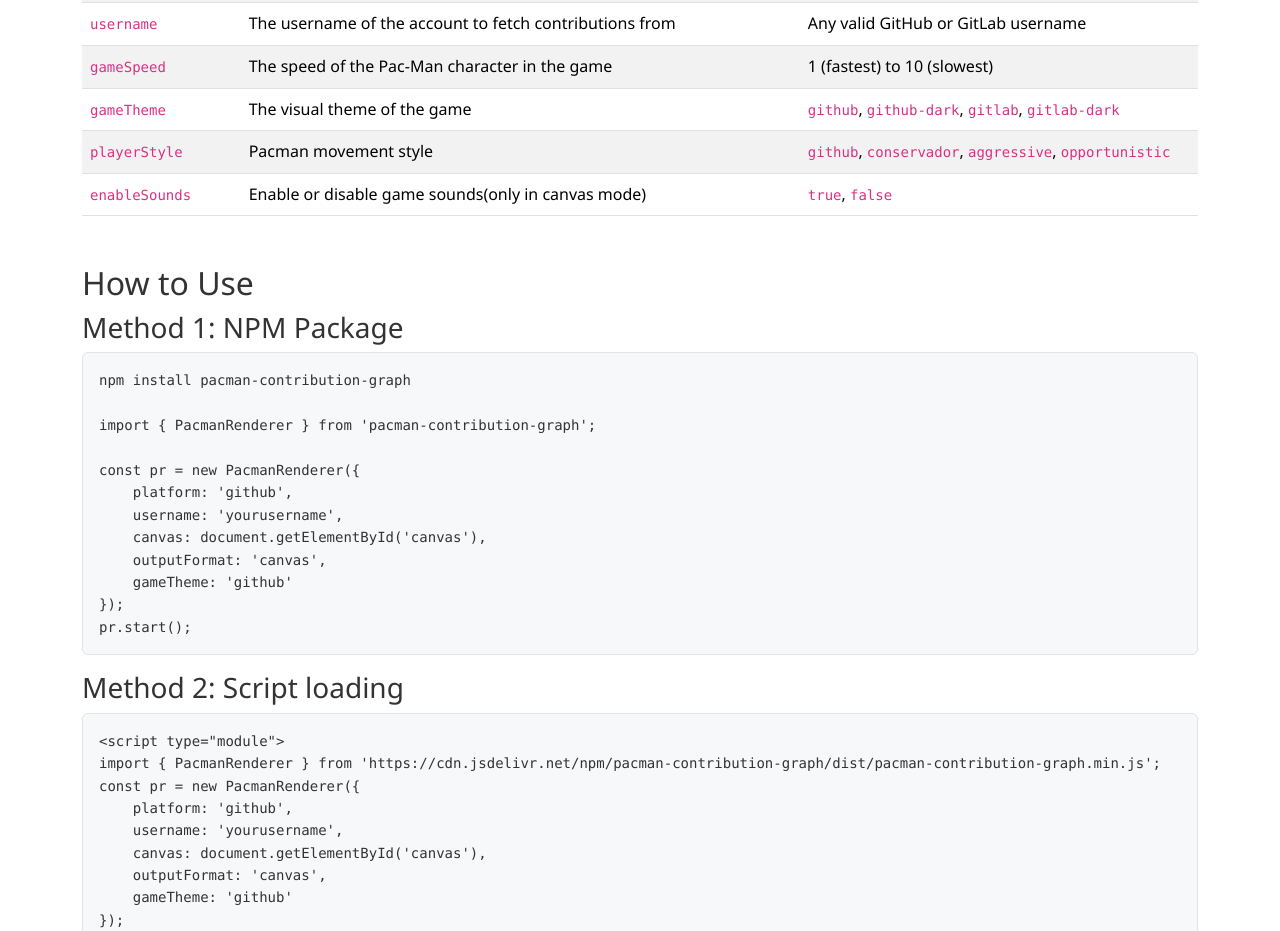
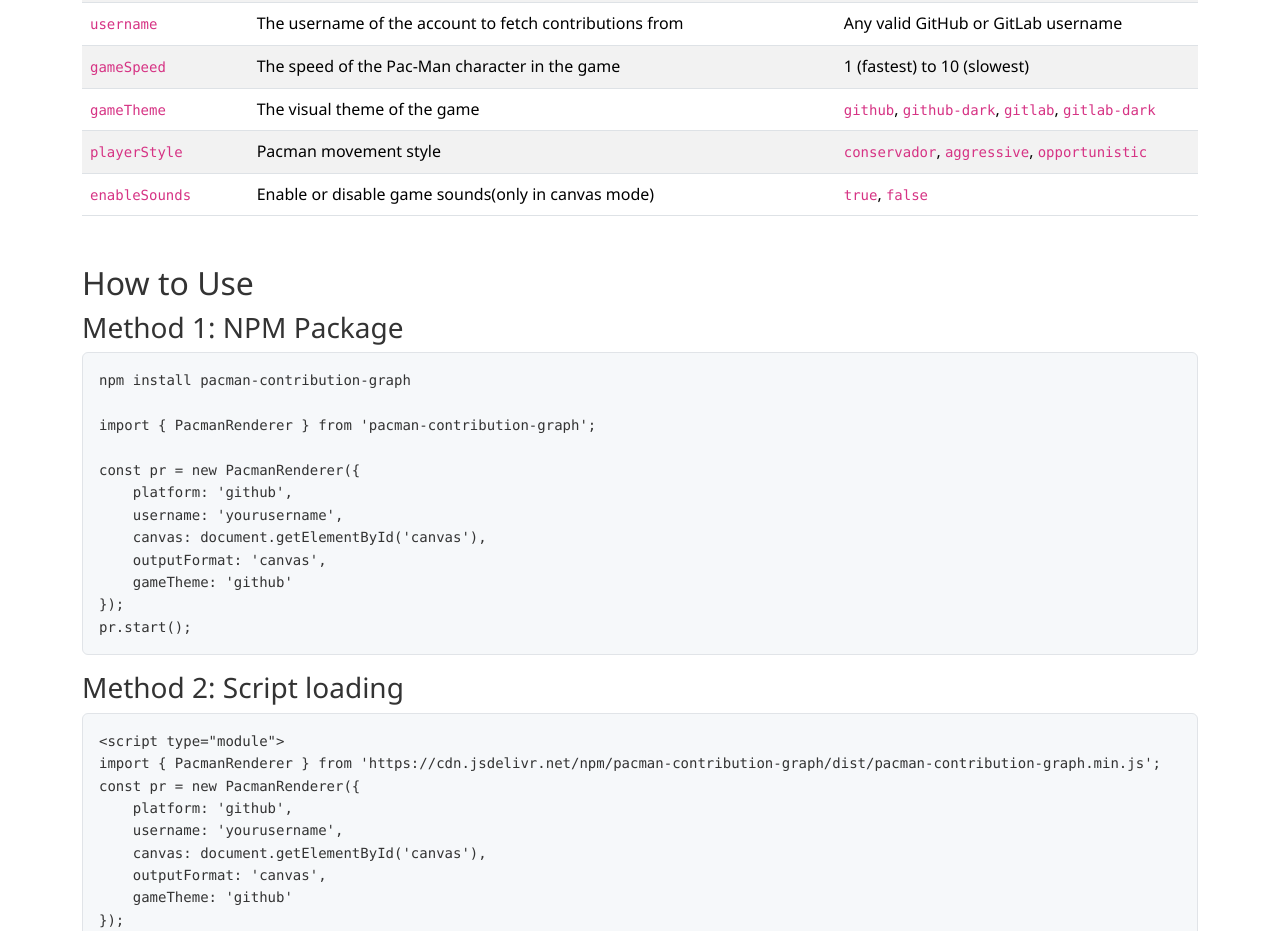
Before and after one commit to ZephrFish/pacman-contribution-graph, a website built with webpack: page index.html in a window 1280 px wide. Shown: the part 1353-2284 px from the top of the page. Built offline with nearby package versions, Linux system fonts and the light colour scheme; a script that the page names is missing.

Commit message:
Fix typo

```diff
--- a/index.html
+++ b/index.html
@@ -261,7 +261,7 @@
 						<tr>
 							<td><code>playerStyle</code></td>
 							<td>Pacman movement style</td>
-							<td><code>github</code>, <code>conservador</code>, <code>aggressive</code>, <code>opportunistic</code></td>
+							<td><code>conservador</code>, <code>aggressive</code>, <code>opportunistic</code></td>
 						</tr>
 						<tr>
 							<td><code>enableSounds</code></td>
```
